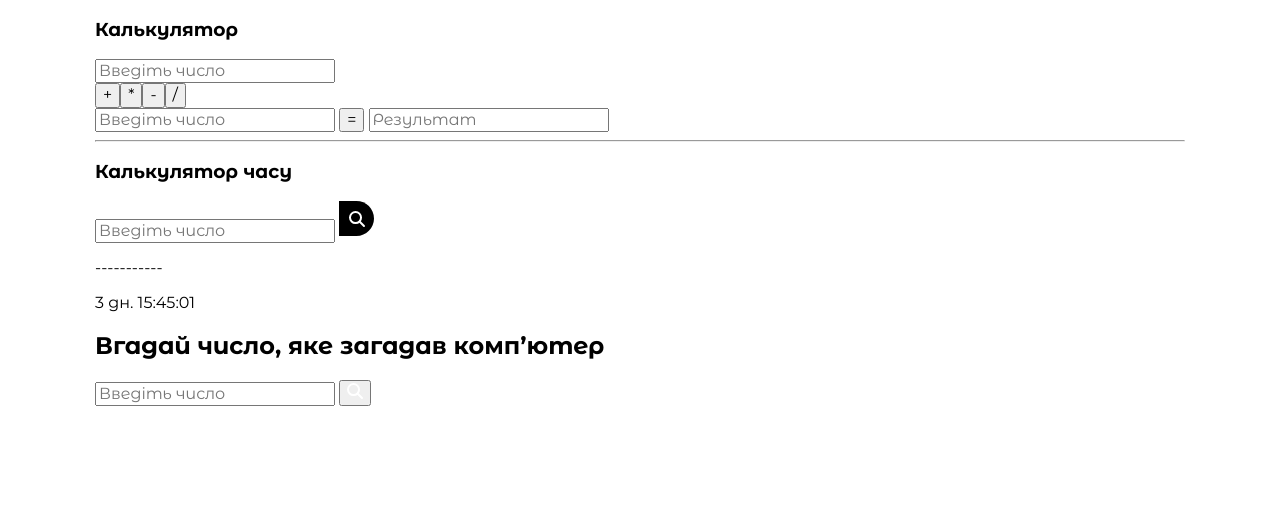
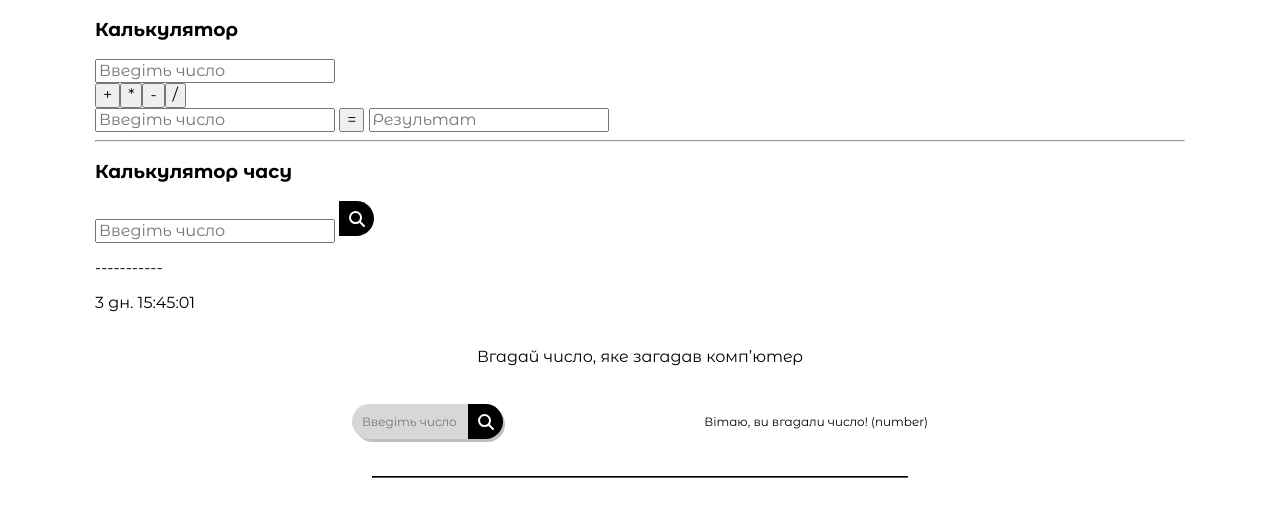
Before and after one commit to Nazariy150286/GameJS, a website built with Parcel: page src/index.html in a window 1280 px wide. Built offline with nearby package versions, Linux system fonts and the light colour scheme.

Commit message:
feat: add black line and style for randnum

```diff
--- a/src/index.html
+++ b/src/index.html
@@ -16,6 +16,6 @@
     <include src="./partials/sections/calculator.html"></include>
     <include src="./partials/sections/randnum.html"></include>
 
-    <script src="./js/index.js"></script>
+    <script type="module" src="./js/index.js"></script>
   </body>
 </html>
--- a/src/partials/sections/randnum.html
+++ b/src/partials/sections/randnum.html
@@ -1,9 +1,10 @@
 <section class="randnum">
     <div class="container">
+        <div class="wrapper">
             <h2 class="randnum__title">Вгадай число, яке загадав комп’ютер</h2>
             <div class="randnum__block">
                 <div class="randnum__input-form">
-                <input type="text" placeholder="Введіть число">
+                    <input class="randnum__input" type="text" placeholder="Введіть число">
                     <button class="randnum__btn">
                         <svg width="16" height="16" viewBox="0 0 16 16" fill="none" xmlns="http://www.w3.org/2000/svg">
                             <circle cx="6.52174" cy="6.52174" r="5.52174" stroke="white" stroke-width="2" />
@@ -12,6 +13,11 @@
                     </button>
                 </div>
 
+                <p class="randnum__result">Вітаю, ви вгадали число! (number)</p>
+
             </div>
         </div>
+        <hr class="line">
+
+    </div>
 </section>
--- a/src/sass/index.scss
+++ b/src/sass/index.scss
@@ -1,2 +1,2 @@
 @import './common', './utils/colors', './utils/mixin', './utils/general';
-@import './sections/calculator';
+@import './sections/calculator', './sections/randnum';
--- a/src/sass/sections/_randnum.scss
+++ b/src/sass/sections/_randnum.scss
@@ -0,0 +1,49 @@
+.randnum {
+    &__title {
+        text-align: center;
+        font-weight: 400;
+        font-size: 16px;
+        color: #000;
+        margin: 36px 0;
+    }
+    &__input{
+        font-weight: 400;
+        font-size: 12px;
+        color: #7e7e7e;
+        border: none;
+        box-shadow: 3px 3px 0 0 rgba(0, 0, 0, 0.25);
+        border-radius: 20px;
+        padding: 10px 45px 10px 10px;
+        width: 150px;
+        height: 35px;
+        background: #d7d7d7;
+        outline: none;
+        position: absolute;
+    }
+    &__btn{
+        padding: 0;
+        padding-top: 5px;
+        border: none;
+        border-radius: 0 20px 20px 0;
+        background-color: #000;
+        width: 35px;
+        height: 35px;
+        position: relative;
+        top: 0;
+        left: 116px;
+    }
+    &__input-form{
+        display: flex;
+        align-items: center;
+    }
+    &__block{
+        display: flex;
+        justify-content: space-between;
+        margin-bottom: 36px;
+    }
+    &__result{
+        font-weight: 400;
+        font-size: 12px;
+        text-align: right;
+    }
+}
--- a/src/sass/utils/_general.scss
+++ b/src/sass/utils/_general.scss
@@ -26,3 +26,15 @@ body {
     margin: 0 auto;
     width: 1090px;
 }
+
+.wrapper {
+    max-width: 576px;
+    margin: 0 auto;
+}
+
+.line {
+    stroke-width: 1px;
+    // background-color: #000;
+    border-color: #000;
+    width: 536px;
+}
```
Lines whose indentation alone changed are shown as unchanged.
